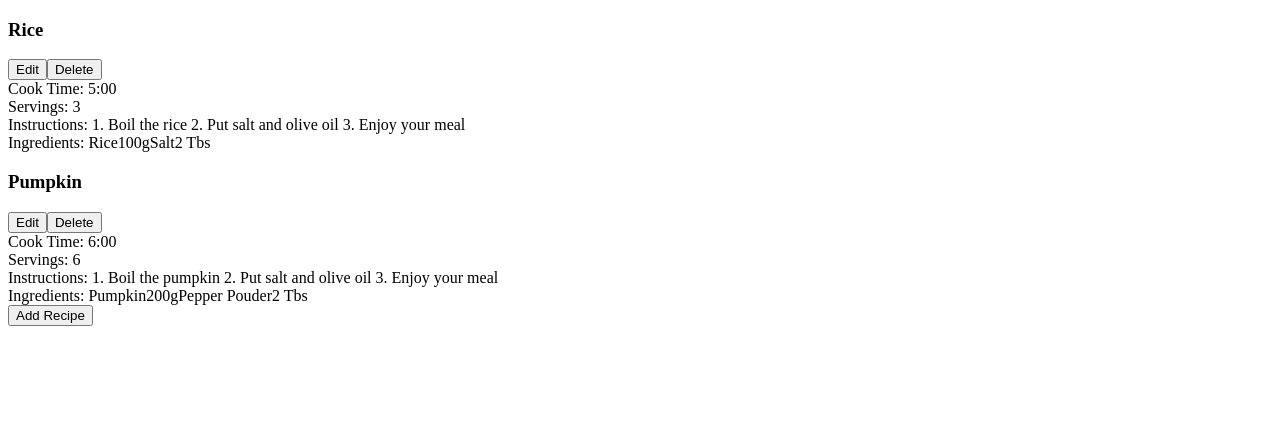
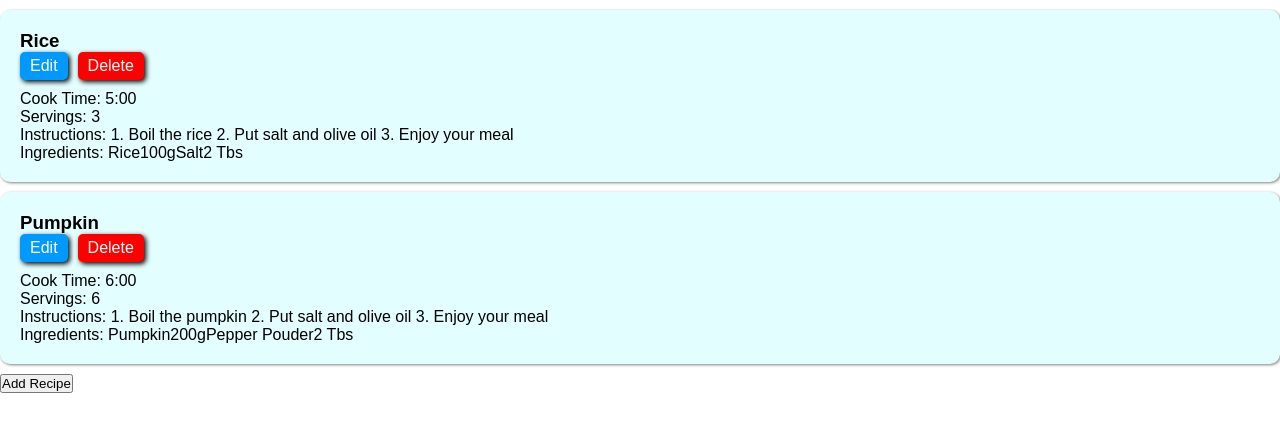
Before and after one commit to aissaserrar/react_simplified_project_one, a React (Create React App) app: page / in a window 1280 px wide. Shown: the top 432 px of the page. Built offline with nearby package versions, Linux system fonts and the light colour scheme.

Commit message:
modifying style

```diff
--- a/src/components/Recipe.js
+++ b/src/components/Recipe.js
@@ -10,11 +10,11 @@ export default function Recipe(props) {
         ingredients
     } = props
     return (
-        <div>
+        <div className="recipe-container">
             <div><h3>{name}</h3></div>
             <div>
-                <button>Edit</button>
-                <button>Delete</button>
+                <button className="btn edit-btn">Edit</button>
+                <button className="btn delete-btn">Delete</button>
             </div>
             <div>
                 <span>Cook Time: </span>
--- a/src/css/app.css
+++ b/src/css/app.css
@@ -2,4 +2,40 @@
 
 *,
 *::before,
-*::after {}
+*::after {
+    font-family: Arial, Helvetica, sans-serif;
+    padding: 0;
+    margin: 0;
+    box-sizing: border-box;
+}
+
+.recipe-container {
+    margin: 10px auto;
+    padding: 20px;
+    background-color: rgb(227, 254, 255);
+    border-radius: 10px;
+    box-shadow: grey 1px 1px 3px;
+}
+
+.btn {
+    border: none;
+    padding: 5px 10px;
+    color: white;
+    font-size: 1rem;
+    border-radius: 5px;
+    margin: 0 10px 10px 0;
+    box-shadow: black 2px 2px 5px;
+}
+
+.btn:hover {
+    /* transform: scale(1.1); */
+    box-shadow: black 1px 1px 3px;
+}
+
+.edit-btn {
+    background-color: rgb(0, 153, 255);
+}
+
+.delete-btn {
+    background-color: red;
+}
```
